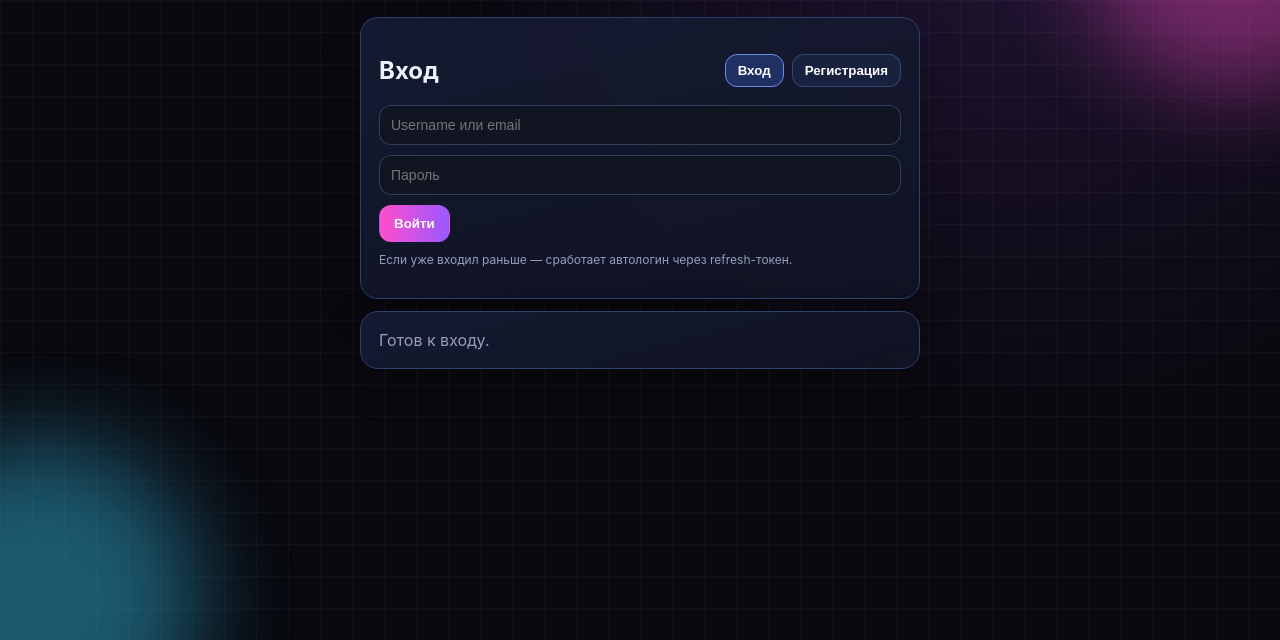
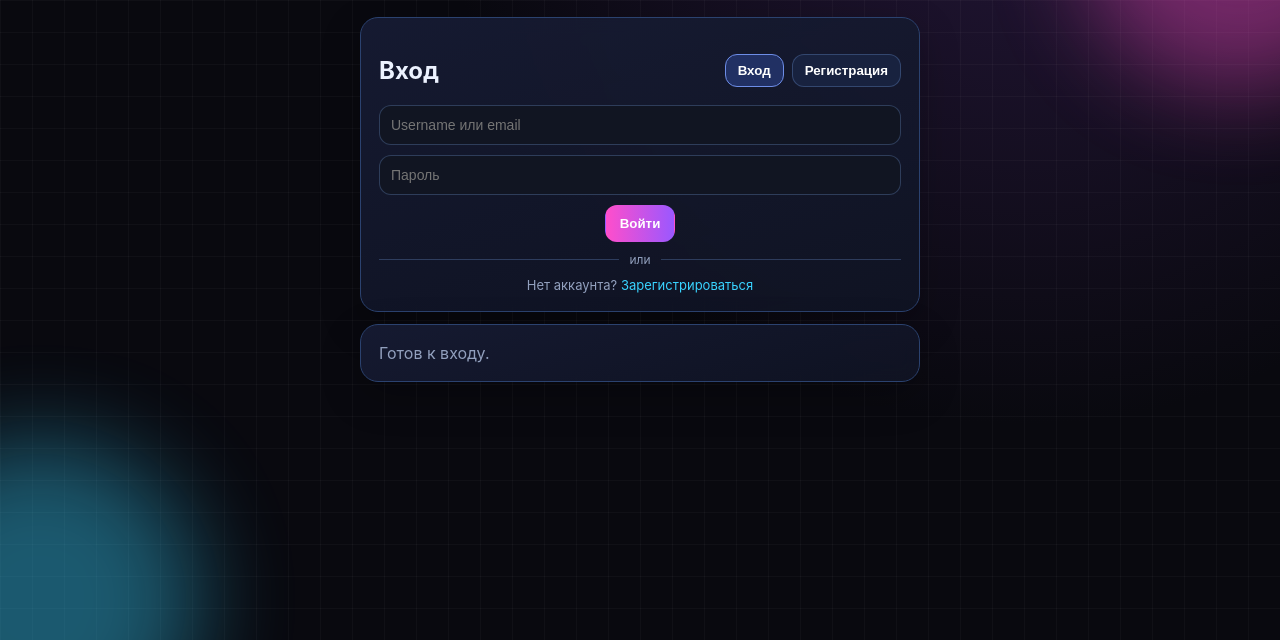
Before and after one commit to pr0cr4st1n4t10n/todo-with-ai, a website: page public/index.html in a window 1280 px wide. Shown: the part 160-800 px from the top of the page. Drawn offline with Linux system fonts and the light colour scheme; no server answers.

Commit message:
немного улучшил дизайн

```diff
--- a/public/index.html
+++ b/public/index.html
@@ -32,8 +32,11 @@
           <div id="loginForm" class="form-stack">
             <input id="loginInput" type="text" placeholder="Username или email" />
             <input id="loginPasswordInput" type="password" placeholder="Пароль" />
-            <button id="loginBtn" class="btn primary">Войти</button>
-            <p class="muted tiny">Если уже входил раньше — сработает автологин через refresh-токен.</p>
+            <div class="btn-center">
+              <button id="loginBtn" class="btn primary">Войти</button>
+            </div>
+            <div class="auth-divider"><span>или</span></div>
+            <p class="auth-hint">Нет аккаунта? <button id="hintToRegister" class="btn-link">Зарегистрироваться</button></p>
           </div>
 
           <div id="registerForm" class="form-stack hidden">
@@ -41,8 +44,9 @@
             <input id="regEmailInput" type="email" placeholder="Email" />
             <input id="regDisplayNameInput" type="text" placeholder="Отображаемое имя" />
             <input id="regPasswordInput" type="password" placeholder="Пароль (минимум 6 символов)" />
-            <button id="registerBtn" class="btn secondary">Создать аккаунт</button>
-            <p class="muted tiny">Пароль хранится только в виде безопасного хеша (bcrypt).</p>
+            <div class="btn-center">
+              <button id="registerBtn" class="btn secondary">Создать аккаунт</button>
+            </div>
           </div>
         </div>
 
@@ -92,7 +96,7 @@
           </div>
           <div class="panel">
             <h2>Детали проекта</h2>
-            <div id="projectDetailsEmpty" class="muted">Выбери проект из списка слева.</div>
+            <div id="projectDetailsEmpty" class="muted">Выбери проект из списка сверху.</div>
             <div id="projectDetails" class="hidden">
               <h3 id="projectTitle"></h3>
               <p id="projectMeta" class="muted"></p>
@@ -192,5 +196,13 @@
       </section>
     </main>
     <script src="./script.js"></script>
+    <script>
+      const hintBtn = document.getElementById('hintToRegister');
+      if (hintBtn) {
+        hintBtn.addEventListener('click', () => {
+          document.getElementById('authModeRegister').click();
+        });
+      }
+    </script>
   </body>
 </html>
--- a/public/styles.css
+++ b/public/styles.css
@@ -168,6 +168,48 @@ label { color: var(--muted); display: block; margin-bottom: 8px; }
 .btn.accent { background: linear-gradient(90deg, var(--orange), #ff4e4e); }
 .btn.ghost { background: #141c32; border-color: var(--line); }
 .btn.mini { background: #18223f; border-color: var(--line); padding: 8px 12px; }
+
+.btn-center {
+  display: flex;
+  justify-content: center;
+}
+
+.auth-divider {
+  display: flex;
+  align-items: center;
+  gap: 10px;
+  color: var(--muted);
+  font-size: 12px;
+}
+
+.auth-divider::before,
+.auth-divider::after {
+  content: '';
+  flex: 1;
+  height: 1px;
+  background: var(--line);
+}
+
+.auth-hint {
+  text-align: center;
+  color: var(--muted);
+  font-size: 13px;
+  margin: 0;
+}
+
+.btn-link {
+  background: none;
+  border: none;
+  color: var(--cyan);
+  font-size: 13px;
+  cursor: pointer;
+  padding: 0;
+  font-family: inherit;
+}
+
+.btn-link:hover {
+  text-decoration: underline;
+}
 
 #estimateBtn {
   padding: 8px 12px;
@@ -550,7 +592,7 @@ label { color: var(--muted); display: block; margin-bottom: 8px; }
 #projectsTab > .panel:first-of-type,
 #profileTab > .panel:first-of-type,
 #settingsTab > .panel:first-of-type {
-  margin-top: 0;
+  margin-top: 14px;
 }
 
 #dashboardTab > .panel + .panel,
```
Also changed, not shown: data/app-db.json (+5 -5 lines).
